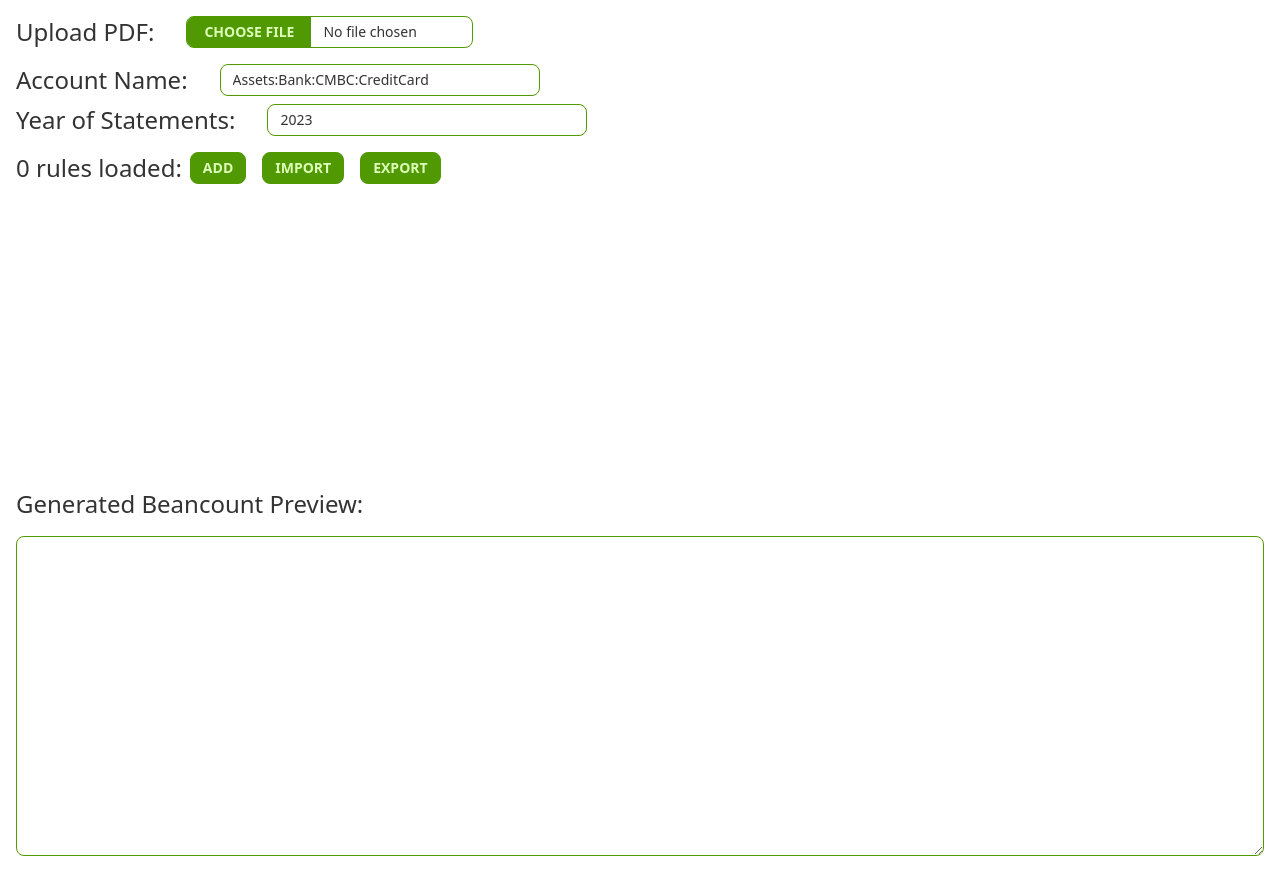
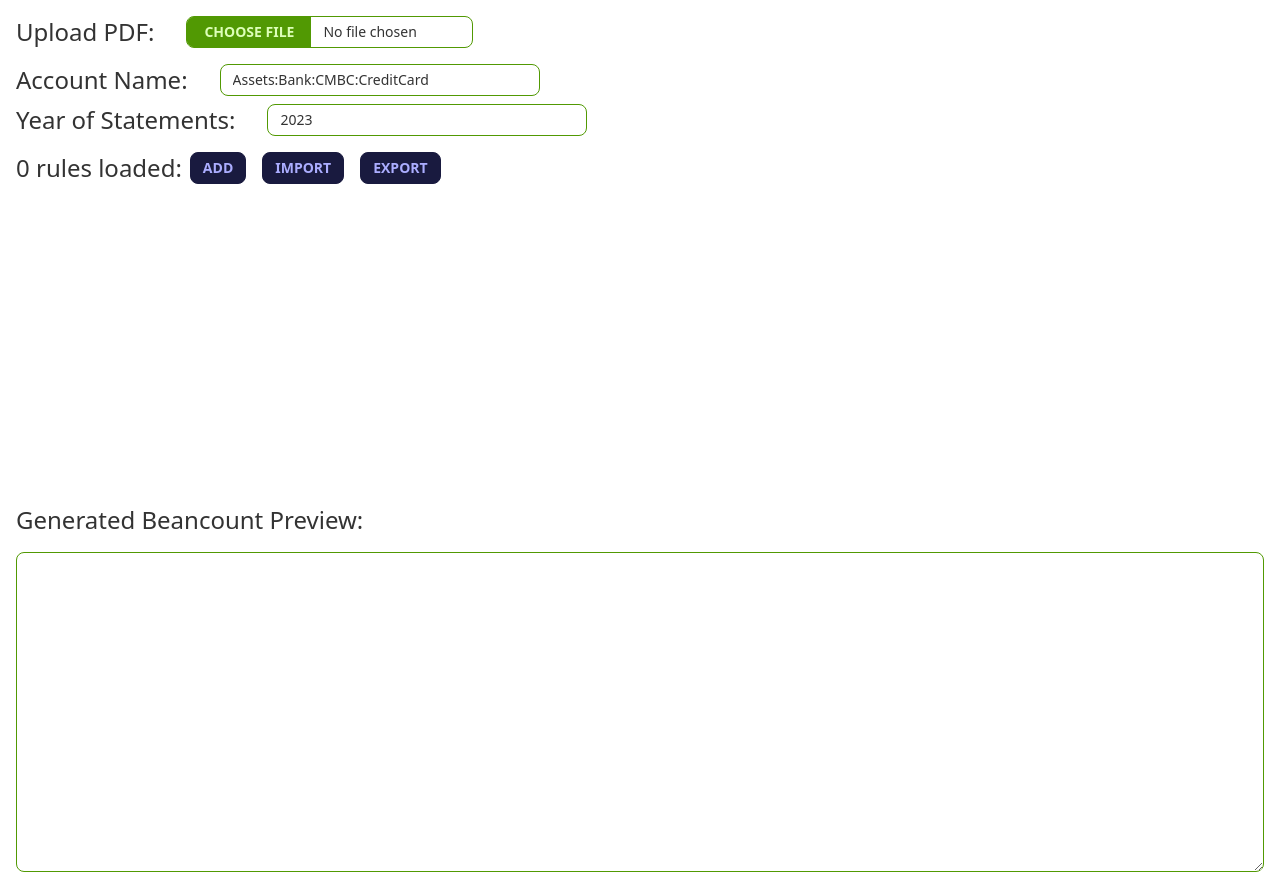
Before and after one commit to STRRL/beancount-import-toolkit, a Next.js app: page /record/cmb-credit in a window 1280 px wide. Built offline with nearby package versions, Linux system fonts and the light colour scheme.

Commit message:
fix: apply NoSSR
Signed-off-by: Zhou Zhiqiang <im@strrl.dev>

```diff
--- a/app/layout.tsx
+++ b/app/layout.tsx
@@ -15,7 +15,7 @@ export default function RootLayout({
 }) {
     return (
         <html lang="en" data-theme="lemonade">
-            <body>{children}</body>
+                <body>{children}</body>
         </html>
     )
 }
--- a/app/record/cmb-credit/page.tsx
+++ b/app/record/cmb-credit/page.tsx
@@ -1,5 +1,6 @@
 'use client'
 
+import NoSSR from "@/components/NoSSR";
 import { renderTxn } from "@/components/beancount";
 import { TransformRule, transform } from "@/components/beancount/trasnform"
 import NewRuleModal from "@/components/new-rule-modal";
@@ -72,8 +73,8 @@ export default function CMBCreditPage() {
     }
 
     return (
-        <div className='bg-base-200'>
-            <div className='container mx-auto h-[100vh] p-4 bg-base-100'>
+        <NoSSR>
+            <div className='container mx-auto h-[100vh] p-4'>
                 <div className="flex items-center pb-4">
                     <span className="text-2xl pr-8">Upload PDF: </span>
                     <div >
@@ -101,15 +102,15 @@ export default function CMBCreditPage() {
                         <div className='w-full py-2'>
                             <div>
                                 <div className='flex-none flex'>
-                                    <p className='text-2xl'>{rules.length} rules loaded:</p>
-                                    <button className='btn btn-primary btn-sm mx-2' onClick={() => {
+                                    <p className='text-2xl pb-4'>{rules.length} rules loaded:</p>
+                                    <button className='btn btn-sm mx-2' onClick={() => {
                                         setNewRuleModalOpen(true);
                                     }}>Add</button>
-                                    <button className='btn btn-primary btn-sm mx-2' onClick={() => {
+                                    <button className='btn btn-sm mx-2' onClick={() => {
                                         setRulesModalMode('import-rules')
                                         setRulesModalOpen(true);
                                     }}>Import</button>
-                                    <button className='btn btn-primary btn-sm mx-2' onClick={() => {
+                                    <button className='btn btn-sm mx-2' onClick={() => {
                                         setExportedRuleText(JSON.stringify(rules))
                                         setRulesModalMode('export-rules')
                                         setRulesModalOpen(true);
@@ -119,7 +120,7 @@ export default function CMBCreditPage() {
                             <div className='flex-1 w-full flex flex-col h-[35vh] overflow-y-auto'>
                                 <div className='w-full pt-2 grid grid-cols-2 gap-6'>
                                     {rules.map((rule, index) => {
-                                        return (<div className="card bg-base-300" key={`rule-${index}`}>
+                                        return (<div className="card bg-base-200" key={`rule-${index}`}>
                                             <div className='card-body py-4'>
                                                 <div className='divider m-0'>when</div>
                                                 <div>
@@ -176,12 +177,12 @@ export default function CMBCreditPage() {
                                                     }
                                                 </div>
                                                 <div className='flex'>
-                                                    <button className='flex-1 btn btn-xs btn-primary mx-2' onClick={() => {
+                                                    <button className='flex-1 btn btn-xs mx-2' onClick={() => {
                                                         setRuleEditMode(true);
                                                         setRuleIndexForEdit(index);
                                                         setNewRuleModalOpen(true);
                                                     }}>Edit</button>
-                                                    <button className='flex-1 btn btn-xs btn-primary mx-2' onClick={() => {
+                                                    <button className='flex-1 btn btn-xs mx-2' onClick={() => {
                                                         const newRules = [...rules];
                                                         newRules.splice(index, 1);
                                                         setRules(newRules);
@@ -241,6 +242,6 @@ export default function CMBCreditPage() {
                     setRulesModalOpen(false);
                 }}
             ></RuleImportModal>
-        </div>
+        </NoSSR>
     )
 }
--- a/app/sources/page.tsx
+++ b/app/sources/page.tsx
@@ -36,8 +36,8 @@ export default function Home() {
                 <div className='grid gap-4 lg:grid-cols-4 md:grid-cols-2'>
                     <Link href={'/record/cmb-credit'} >
                         <div>
-                            <div className="card bg-base-100 shadow-xl">
-                                <figure><img src={resolveAsset("office1.png")} alt="Shoes" /></figure>
+                            <div className="card shadow-xl">
+                                <figure><img src="/images/cmb-credit-card.png" alt="CMB Credit Card" /></figure>
                                 <div className="card-body">
                                     <h2 className="card-title">CMB Credit Card</h2>
                                     <div className="card-actions justify-end">
--- /dev/null
+++ b/components/NoSSR/index.tsx
@@ -0,0 +1,19 @@
+'use client'
+
+import React from 'react'
+
+const NoSSR = ({
+    children,
+    fallback
+}: {
+    children: React.ReactNode,
+    fallback?: React.ReactNode
+}) => {
+    const [mounted, setMounted] = React.useState(false);
+    React.useEffect(() => setMounted(true), []);
+    if (!mounted) {
+        return <>{fallback}</> || <></>;
+    }
+    return <>{children}</>
+};
+export default NoSSR;
--- a/components/cmb-credit/index.tsx
+++ b/components/cmb-credit/index.tsx
@@ -56,14 +56,14 @@ export default function CMBCredit() {
                 </div>
                 <div className='flex-none flex p-2'>
                     <p className='px-4 my-auto'>Rules:</p>
-                    <button className='btn btn-primary mx-2' onClick={() => {
+                    <button className='btn mx-2' onClick={() => {
                         setNewRuleModalOpen(true);
                     }}>Add</button>
-                    <button className='btn btn-primary mx-2' onClick={() => {
+                    <button className='btn mx-2' onClick={() => {
                         setRulesModalMode('import-rules')
                         setRulesModalOpen(true);
                     }}>Import</button>
-                    <button className='btn btn-primary mx-2' onClick={() => {
+                    <button className='btn mx-2' onClick={() => {
                         setExportedRuleText(JSON.stringify(rules))
                         setRulesModalMode('export-rules')
                         setRulesModalOpen(true);
@@ -118,7 +118,7 @@ export default function CMBCredit() {
                                         })
                                     }
                                     <div className='flex'>
-                                        <button className='flex-1 btn btn-primary mx-2' onClick={() => {
+                                        <button className='flex-1 btn mx-2' onClick={() => {
                                             setRuleEditMode(true);
                                             setRuleIndexForEdit(index);
                                             setNewRuleModalOpen(true);
--- a/tailwind.config.js
+++ b/tailwind.config.js
@@ -10,4 +10,7 @@ module.exports = {
   plugins: [
     require("daisyui")
   ],
+  daisyui: {
+    themes: true
+  }
 }
```
Also changed, not shown: package.json (+9 -10 lines), public/images/cmb-credit-card.png (added), 1 other file (tests, documents, lock files or other folders).
